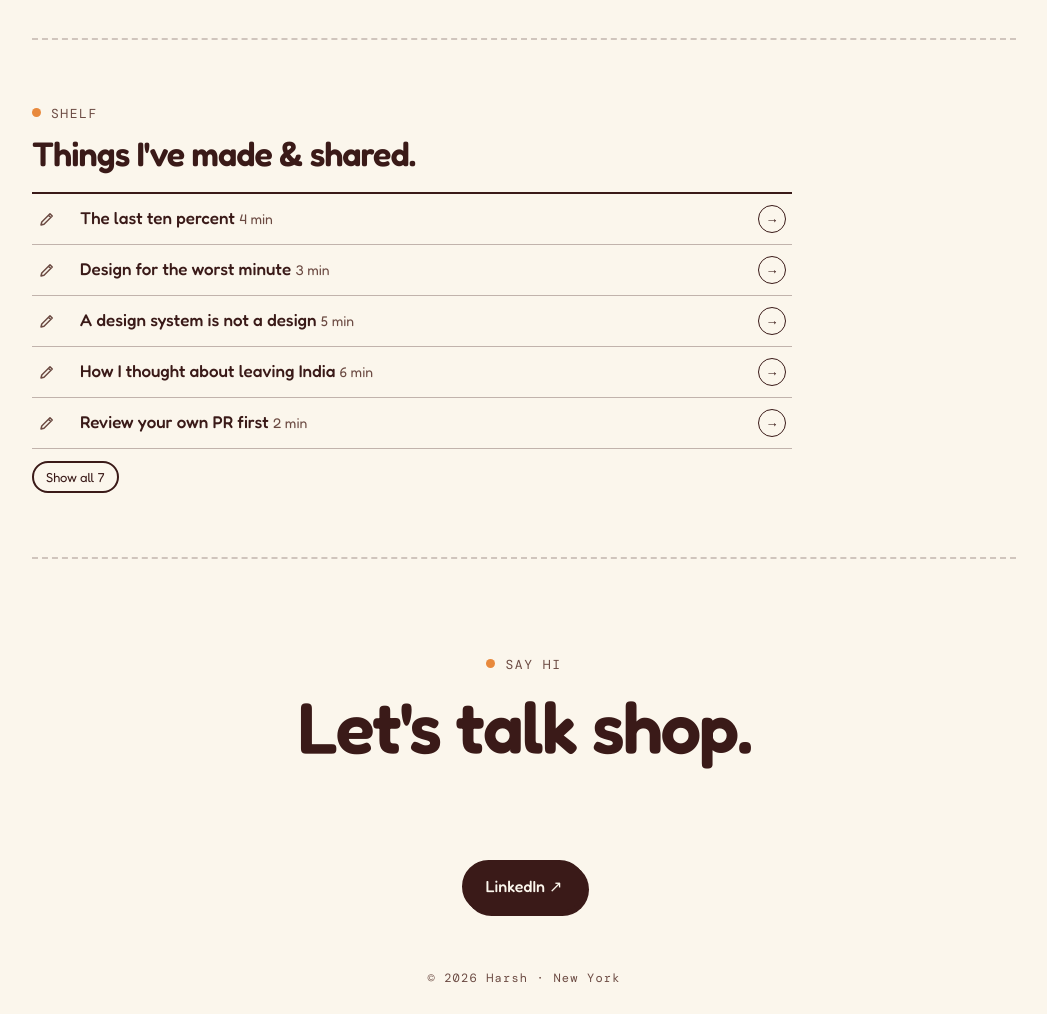
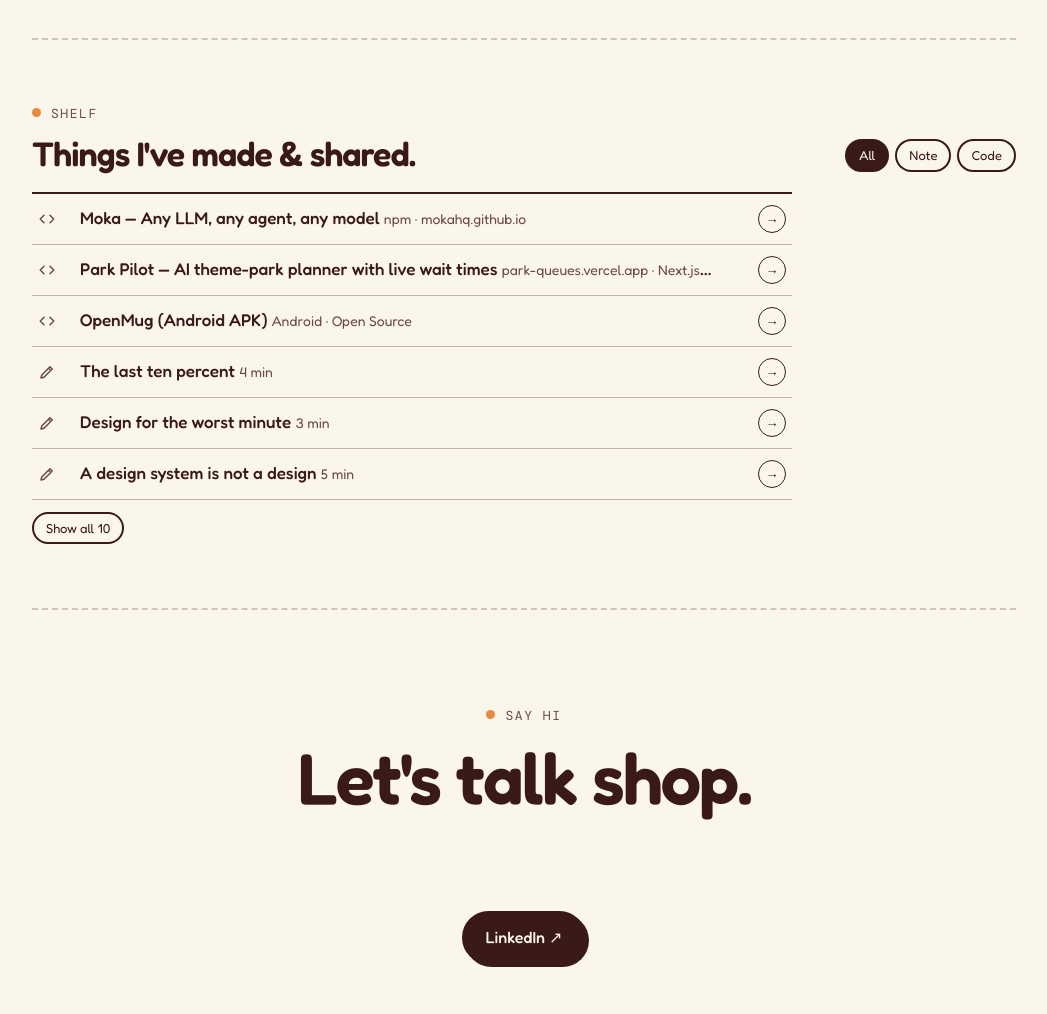
Before and after one commit to thebunnyweb/portfolio, a plain HTML site: page index.html in a window 1280 px wide. Shown: the part 1440-2454 px from the top of the page, without its empty margins (116-1163 px from the left). Drawn offline with nearby package versions, Linux system fonts and the light colour scheme.

Commit message:
updates for links

```diff
--- a/index.html
+++ b/index.html
@@ -1508,6 +1508,15 @@
             text-wrap: pretty
         }
 
+        .note-links {
+            display: flex;
+            flex-wrap: wrap;
+            gap: 10px;
+            margin-top: 22px;
+            padding-top: 18px;
+            border-top: 1.5px solid color-mix(in oklab, var(--ink) 20%, transparent);
+        }
+
         .note-sign {
             margin-top: 18px;
             font-family: 'DM Mono', monospace;
@@ -1625,7 +1634,7 @@
             <a class="logo" href="#top">harsh<span>.</span></a>
             <nav class="nav-links">
                 <a class="btn btn--sm" href="#about">About</a>
-                <a class="btn btn--sm" href="#reading">Reading</a>
+                <a class="btn btn--sm" href="#reading">Shelf</a>
                 <a class="btn btn--sm btn--solid" href="https://www.linkedin.com/in/reachharsh" target="_blank"
                     rel="noopener">LinkedIn ↗</a>
             </nav>
@@ -1830,6 +1839,55 @@
 
         /* ===== Shelf — tag: "Note" (opens popup, needs body) | "Video" | "Code" | "Article" (need url) ===== */
         const READS = [
+            {
+                id: "moka",
+                tag: "Code",
+                title: "Moka — Any LLM, any agent, any model",
+                src: "npm · mokahq.github.io",
+                url: "https://mokahq.github.io/mokalabs/tutorial/",
+                body: [
+                    "Getting an LLM talking to MCP tools and autonomous agents usually means wiring up bespoke clients, provider SDKs, tool loops, and ad-hoc logging before you can test a single prompt. I built Moka to solve all of that in one command.",
+                    "Zero-configuration provider discovery (OpenAI, Anthropic, Gemini, Groq, OpenRouter, Ollama, LM Studio), full Model Context Protocol (MCP) client support (stdio, Streamable HTTP, SSE), an Agent Skills loader, live inspector waterfalls for tool execution, and Generative UI (MCP Apps & A2UI) in an isolated sandbox.",
+                    "Published to npm as @mokalabs/sandbox for the instant local sandbox chat experience, and @mokalabs/core for building custom agent runtimes."
+                ],
+                links: [
+                    { text: "Tutorial & Docs ↗", url: "https://mokahq.github.io/mokalabs/tutorial/", primary: true },
+                    { text: "npm: @mokalabs/sandbox ↗", url: "https://www.npmjs.com/package/@mokalabs/sandbox" },
+                    { text: "npm: @mokalabs/core ↗", url: "https://www.npmjs.com/package/@mokalabs/core" },
+                    { text: "GitHub: mokahq/mokalabs ↗", url: "https://github.com/mokahq/mokalabs" }
+                ]
+            },
+            {
+                id: "park-pilot",
+                tag: "Code",
+                title: "Park Pilot — AI theme-park planner with live wait times",
+                src: "park-queues.vercel.app · Next.js 15",
+                url: "https://park-queues.vercel.app/",
+                body: [
+                    "Theme park touring shouldn't require juggling multiple spreadsheets, guessing crowd surges, and manually calculating wait times. Park Pilot is an AI-powered touring planner connected to live wait times across ~130 theme parks worldwide.",
+                    "It builds minute-by-minute touring itineraries factoring in real-time queue data from queue-times.com, rope-drop strategies, Lightning Lane selections, geographic walking optimization, toddler rider-switch, and parade anchors.",
+                    "Engineered with Next.js 15 App Router, Tailwind + shadcn/ui, Auth.js v5, Prisma with Turso/libSQL SQLite, and a bring-your-own-key LLM engine supporting Anthropic, OpenAI, Google Gemini, Groq, and OpenRouter."
+                ],
+                links: [
+                    { text: "Launch App ↗", url: "https://park-queues.vercel.app/", primary: true },
+                    { text: "View on GitHub ↗", url: "https://github.com/thebunnyweb/park-pilot" },
+                    { text: "Queue-Times Live Wait Integration ↗", url: "https://queue-times.com/" }
+                ]
+            },
+            {
+                id: "openmug",
+                tag: "Code",
+                title: "OpenMug (Android APK)",
+                src: "Android · Open Source",
+                body: [
+                    "Anyone who owns an Ember Mug knows the frustrating routine: you pour hot coffee, open the official app, and watch the spinner. The Bluetooth connection drops constantly, the app forgets your mug, hangs on reconnect loops, and demands an account login just to set a target temperature.",
+                    "OpenMug is a lightweight, open-source Android companion app built specifically to remove that nightmare. It communicates directly with the mug over Bluetooth Low Energy (BLE), reconnects in milliseconds on launch without failed handshakes, and requires zero cloud accounts, telemetry, or internet access.",
+                    "Direct temperature dial, reliable auto-reconnect, and battery status at a glance. You can download and install OpenMug directly below."
+                ],
+                links: [
+                    { text: "Download OpenMug APK ↓", url: "assets/openmug.apk", download: "openmug.apk", primary: true }
+                ]
+            },
             { id: "last-ten-percent", tag: "Note", title: "The last ten percent", src: "4 min", body: ["Most software is mediocre because nobody finishes it. The website loads, the button clicks, the data shows up — that's the first ninety percent, and most people stop there.", "The last ten percent is the empty state, the tooltip that explains why a button is disabled, the shortcut you discover by accident. It's never in the ticket and never rewarded in standup.", "So I block half a day for polish and defend it like a release blocker. A thousand tiny corrections is the whole difference between software that feels fine and software that feels inevitable."] },
             { id: "worst-minute", tag: "Note", title: "Design for the worst minute", src: "3 min", body: ["Working on trader risk screens taught me the average user experience is a lie.", "Software lives or dies on its worst minute — the spike, the slow API, the bad-internet day. Build the loading, partial-data and 'something's wrong' states first.", "Once those are right, the calm Tuesday afternoon takes care of itself. The reverse is never true."] },
             { id: "design-system", tag: "Note", title: "A design system is not a design", src: "5 min", body: ["A design system is a set of correct atoms. A great product is a series of correct decisions about which atoms, in what order, with how much air between them.", "Handing engineers a component library and calling it done is the most common failure I've seen in big-company UI work. The pieces look great alone and fight on the page.", "What makes a product feel coherent is hierarchy, rhythm and restraint. The system is the kit; the product is the song."] },
@@ -1842,13 +1900,42 @@
         const tags = ['All', ...['Note', 'Video', 'Code', 'Article'].filter(t => READS.some(r => r.tag === t))]; let cur = 'All';
         if (tags.length < 3) fl.style.display = 'none'; fl.innerHTML = tags.map(t => '<button class="filter" aria-pressed="' + (t === 'All') + '">' + t + '</button>').join('');
         const ICON = { Video: '<svg viewBox="0 0 24 24"><path d="M8 5l11 7-11 7z"/></svg>', Code: '<svg viewBox="0 0 24 24"><path d="M8 7l-5 5 5 5M16 7l5 5-5 5"/></svg>', Article: '<svg viewBox="0 0 24 24"><path d="M6 3h9l4 4v14H6zM9 11h7M9 15h7"/></svg>', Note: '<svg viewBox="0 0 24 24"><path d="M4 20l4-1 11-11-3-3L5 16zM14 7l3 3"/></svg>' };
-        let showAll = false; const LIMIT = 5;
-        function render() { const rows = READS.filter(r => cur === 'All' || r.tag === cur); const vis = showAll ? rows : rows.slice(0, LIMIT); list.innerHTML = vis.map(r => '<li class="read" id="read-' + r.id + '"><a class="row" href="' + (r.url || '#read-' + r.id) + '"' + (r.url ? ' target="_blank" rel="noopener"' : ' data-note="' + r.id + '"') + '><span class="ic" title="' + r.tag + '">' + (ICON[r.tag] || ICON.Article) + '</span><span class="t">' + r.title + ' <span class="src">' + r.src + '</span></span><span class="go"><button class="copy" data-id="' + r.id + '" title="Copy link">#</button><span class="arrow">' + (r.url ? '↗' : '→') + '</span></span></a></li>').join('') + (rows.length > LIMIT ? '<li class="more-row"><button class="filter" id="showAll">' + (showAll ? 'Show less' : 'Show all ' + rows.length) + '</button></li>' : ''); }
+        let showAll = false; const LIMIT = 6;
+        function render() {
+            const rows = READS.filter(r => cur === 'All' || r.tag === cur);
+            const vis = showAll ? rows : rows.slice(0, LIMIT);
+            list.innerHTML = vis.map(r => '<li class="read" id="read-' + r.id + '"><a class="row" href="' + (r.url && !r.body ? r.url : '#read-' + r.id) + '"' + (r.url && !r.body ? ' target="_blank" rel="noopener"' : ' data-note="' + r.id + '"') + '><span class="ic" title="' + r.tag + '">' + (ICON[r.tag] || ICON.Article) + '</span><span class="t">' + r.title + ' <span class="src">' + r.src + '</span></span><span class="go"><button class="copy" data-id="' + r.id + '" title="Copy link">#</button><span class="arrow">' + (r.url && !r.body ? '↗' : '→') + '</span></span></a></li>').join('') + (rows.length > LIMIT ? '<li class="more-row"><button class="filter" id="showAll">' + (showAll ? 'Show less' : 'Show all ' + rows.length) + '</button></li>' : '');
+        }
         render();
         fl.addEventListener('click', e => { const b = e.target.closest('.filter'); if (!b) return; cur = b.textContent; fl.querySelectorAll('.filter').forEach(x => x.setAttribute('aria-pressed', x === b)); render(); });
-        list.addEventListener('click', e => { if (e.target.id === 'showAll') { showAll = !showAll; render(); return; } const n = e.target.closest('[data-note]'); if (n && !e.target.closest('.copy')) { e.preventDefault(); openNote(n.dataset.note); return; } const c = e.target.closest('.copy'); if (!c) return; e.preventDefault(); e.stopPropagation(); const u = location.href.split('#')[0] + '#read-' + c.dataset.id; navigator.clipboard?.writeText(u); toast.textContent = 'Link copied'; toast.classList.add('on'); setTimeout(() => toast.classList.remove('on'), 1600); });
+        list.addEventListener('click', e => {
+            if (e.target.id === 'showAll') { showAll = !showAll; render(); return; }
+            const n = e.target.closest('[data-note]');
+            if (n && !e.target.closest('.copy')) { e.preventDefault(); openNote(n.dataset.note); return; }
+            const c = e.target.closest('.copy');
+            if (!c) return;
+            e.preventDefault();
+            e.stopPropagation();
+            const u = location.href.split('#')[0] + '#read-' + c.dataset.id;
+            navigator.clipboard?.writeText(u);
+            toast.textContent = 'Link copied';
+            toast.classList.add('on');
+            setTimeout(() => toast.classList.remove('on'), 1600);
+        });
         const dlg = document.getElementById('note');
-        function openNote(id) { const r = READS.find(x => x.id === id); if (!r) return; dlg.querySelector('h3').textContent = r.title; dlg.querySelector('.note-meta').textContent = r.tag + ' · ' + r.src; dlg.querySelector('.note-body').innerHTML = r.body.map(p => '<p>' + p + '</p>').join(''); dlg.showModal(); history.replaceState(null, '', '#read-' + id); }
+        function openNote(id) {
+            const r = READS.find(x => x.id === id);
+            if (!r) return;
+            dlg.querySelector('h3').textContent = r.title;
+            dlg.querySelector('.note-meta').textContent = r.tag + ' · ' + r.src;
+            let html = r.body.map(p => '<p>' + p + '</p>').join('');
+            if (r.links && r.links.length) {
+                html += '<div class="note-links">' + r.links.map(l => '<a class="btn btn--sm' + (l.primary ? ' btn--solid' : '') + '" href="' + l.url + '"' + (l.download ? ' download="' + l.download + '"' : ' target="_blank" rel="noopener"') + '>' + l.text + '</a>').join('') + '</div>';
+            }
+            dlg.querySelector('.note-body').innerHTML = html;
+            dlg.showModal();
+            history.replaceState(null, '', '#read-' + id);
+        }
         dlg.addEventListener('click', e => { if (e.target === dlg || e.target.closest('.note-x')) dlg.close(); });
         dlg.addEventListener('close', () => history.replaceState(null, '', location.pathname));
         if (location.hash.startsWith('#read-') && READS.find(x => '#read-' + x.id === location.hash && x.body)) { setTimeout(() => openNote(location.hash.slice(6)), 300); }
```
Also changed, not shown: 1 other file.
